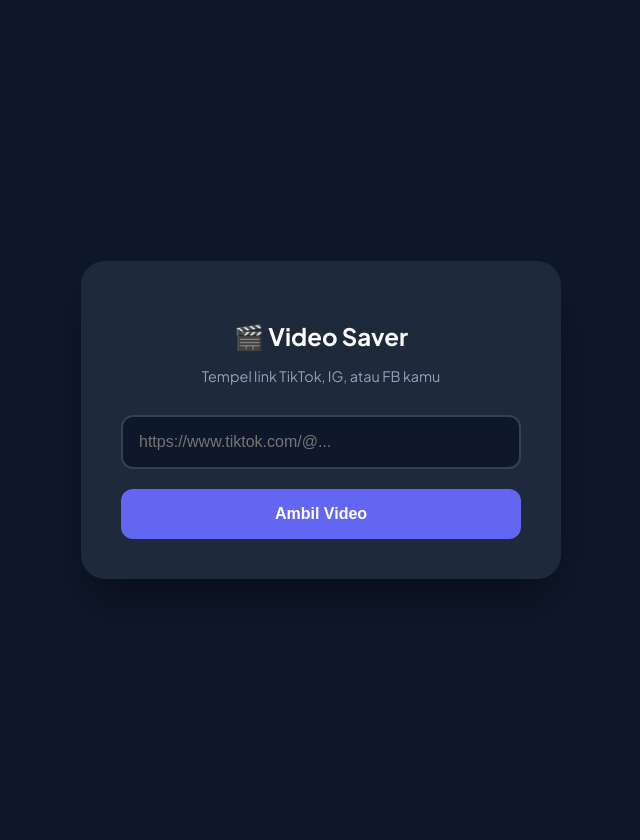
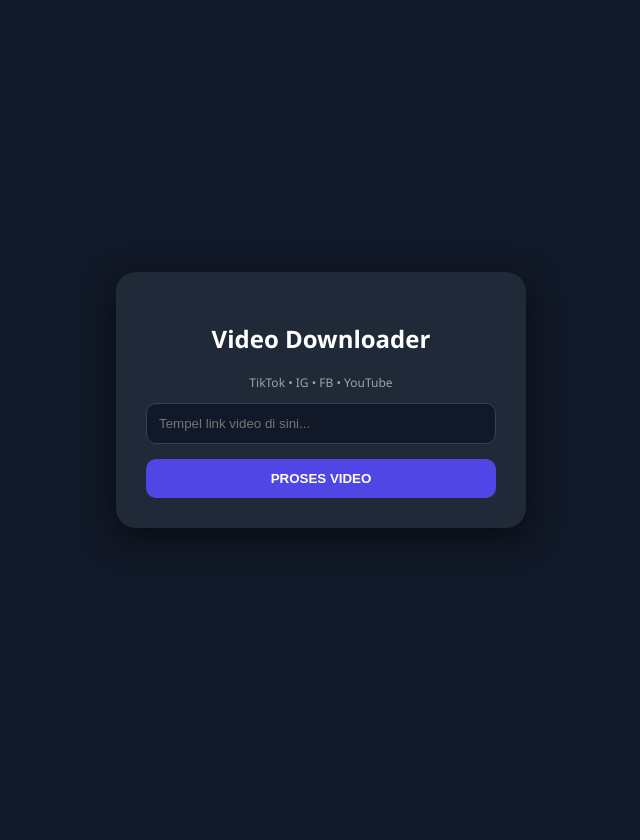
Before and after one commit to crusadealiance-ui/tikreeds, a Flask app: page / in a window 1280 px wide. Shown: the whole page, without its empty margins (319-959 px from the left). After the commit the page ends 534 px from the top, so only its background shows below. Run offline with Flask 3, Linux system fonts and the light colour scheme.

Commit message:
Update index.html

```diff
--- a/templates/index.html
+++ b/templates/index.html
@@ -3,211 +3,73 @@
 <head>
     <meta charset="UTF-8">
     <meta name="viewport" content="width=device-width, initial-scale=1.0">
-    <title>Downloader Pro v2</title>
-    <link href="https://fonts.googleapis.com/css2?family=Plus+Jakarta+Sans:wght@400;700&display=swap" rel="stylesheet">
-
+    <title>Downloader Anti-Blokir</title>
     <style>
-        :root {
-            --bg: #0f172a;
-            --card: #1e293b;
-            --accent: #6366f1;
-            --success: #10b981;
-        }
-
-        body {
-            font-family: 'Plus Jakarta Sans', sans-serif;
-            background-color: var(--bg);
-            color: white;
-            display: flex;
-            justify-content: center;
-            align-items: center;
-            min-height: 100vh;
-            margin: 0;
-            padding: 20px;
-        }
-
-        .container {
-            background: var(--card);
-            padding: 40px;
-            border-radius: 24px;
-            width: 100%;
-            max-width: 400px;
-            text-align: center;
-            box-shadow: 0 25px 50px -12px rgba(0, 0, 0, 0.5);
-        }
-
-        h2 { margin-bottom: 8px; font-weight: 700; }
-        p { color: #94a3b8; font-size: 0.9rem; margin-bottom: 30px; }
-
-        .input-group {
-            margin-bottom: 20px;
-        }
-
-        input {
-            width: 100%;
-            padding: 16px;
-            border-radius: 12px;
-            border: 2px solid #334155;
-            background: #0f172a;
-            color: white;
-            font-size: 1rem;
-            box-sizing: border-box;
-            outline: none;
-            transition: all 0.3s;
-        }
-
-        input:focus {
-            border-color: var(--accent);
-            box-shadow: 0 0 0 4px rgba(99, 102, 241, 0.2);
-        }
-
-        button {
-            width: 100%;
-            padding: 16px;
-            border-radius: 12px;
-            border: none;
-            background: var(--accent);
-            color: white;
-            font-weight: 700;
-            font-size: 1rem;
-            cursor: pointer;
-            transition: 0.3s;
-        }
-
-        button:hover { background: #4f46e5; transform: translateY(-2px); }
-        button:disabled { background: #475569; cursor: not-allowed; transform: none; }
-
-        #loader {
-            display: none;
-            margin-top: 20px;
-            color: var(--accent);
-            font-weight: bold;
-            animation: pulse 1.5s infinite;
-        }
-
-        @keyframes pulse {
-            0% { opacity: 0.5; }
-            50% { opacity: 1; }
-            100% { opacity: 0.5; }
-        }
-
-        #result {
-            display: none;
-            margin-top: 30px;
-            padding: 20px;
-            background: #334155;
-            border-radius: 16px;
-            animation: slideUp 0.4s ease;
-        }
-
-        @keyframes slideUp {
-            from { opacity: 0; transform: translateY(20px); }
-            to { opacity: 1; transform: translateY(0); }
-        }
-
-        .download-link {
-            display: inline-block;
-            width: 100%;
-            padding: 14px;
-            background: var(--success);
-            color: white;
-            text-decoration: none;
-            border-radius: 10px;
-            font-weight: bold;
-            margin-top: 10px;
-            box-sizing: border-box;
-        }
-
-        .download-link:hover { background: #059669; }
-
-        .error-msg {
-            color: #f87171;
-            font-size: 0.85rem;
-            margin-top: 15px;
-            display: none;
-        }
+        body { font-family: 'Segoe UI', Tahoma, Geneva, Verdana, sans-serif; background: #111827; color: white; display: flex; justify-content: center; align-items: center; height: 100vh; margin: 0; }
+        .card { background: #1f2937; padding: 30px; border-radius: 20px; width: 350px; text-align: center; box-shadow: 0 10px 30px rgba(0,0,0,0.5); }
+        input { width: 100%; padding: 12px; margin-bottom: 15px; border-radius: 10px; border: 1px solid #374151; background: #111827; color: white; box-sizing: border-box; }
+        button { width: 100%; padding: 12px; background: #4f46e5; color: white; border: none; border-radius: 10px; cursor: pointer; font-weight: bold; }
+        button:disabled { background: #374151; }
+        #loader { display: none; margin-top: 15px; color: #fbbf24; font-size: 14px; }
+        #result { display: none; margin-top: 20px; padding: 15px; background: #374151; border-radius: 10px; }
+        .dl-button { display: block; background: #10b981; color: white; padding: 10px; text-decoration: none; border-radius: 8px; margin-top: 10px; font-weight: bold; }
     </style>
 </head>
 <body>
 
-<div class="container">
-    <h2>🎬 Video Saver</h2>
-    <p>Tempel link TikTok, IG, atau FB kamu</p>
+<div class="card">
+    <h2>Video Downloader</h2>
+    <p style="font-size: 12px; color: #9ca3af;">TikTok • IG • FB • YouTube</p>
 
-    <div class="input-group">
-        <input type="text" id="urlInput" placeholder="https://www.tiktok.com/@...">
-    </div>
+    <input type="text" id="urlInput" placeholder="Tempel link video di sini...">
+    <button id="btnGas" onclick="ambilData()">PROSES VIDEO</button>
 
-    <button id="btnMain" onclick="mulaiDownload()">Ambil Video</button>
-
-    <div id="loader">⚡ Sedang memproses...</div>
-    <div id="error" class="error-msg">Terjadi kesalahan. Coba ganti link atau ulangi lagi.</div>
+    <div id="loader">⏳ Menembus blokir... Mohon tunggu.</div>
 
     <div id="result">
-        <span style="font-weight: bold; display: block; margin-bottom: 10px;">Video Berhasil Diambil!</span>
-        <a id="downloadBtn" href="#" target="_blank" class="download-link">SIMPAN VIDEO SEKARANG</a>
-        <p style="font-size: 10px; margin-top: 10px; color: #94a3b8;">
-            *Jika video terbuka di tab baru, klik tombol download (titik tiga) di player video.
-        </p>
+        <span style="font-size: 14px;">✅ Video ditemukan!</span>
+        <a id="linkFinal" href="#" target="_blank" class="dl-button">SIMPAN VIDEO</a>
     </div>
 </div>
 
 <script>
-async function mulaiDownload() {
-    const input = document.getElementById('urlInput').value;
-    const btn = document.getElementById('btnMain');
+async function ambilData() {
+    const urlInput = document.getElementById('urlInput').value;
+    const btn = document.getElementById('btnGas');
     const loader = document.getElementById('loader');
     const result = document.getElementById('result');
-    const errorMsg = document.getElementById('error');
-    const dlBtn = document.getElementById('downloadBtn');
+    const linkFinal = document.getElementById('linkFinal');
 
-    if (!input) {
-        alert("Masukkan link video dulu ya!");
-        return;
-    }
+    if (!urlInput) return alert("Masukkan link dulu bos!");
 
-    // UI Reset
+    // Set UI
     btn.disabled = true;
     loader.style.display = "block";
     result.style.display = "none";
-    errorMsg.style.display = "none";
+
+    // JEMBATAN (PROXY) UNTUK MENEMBUS ERROR 403 / CORS
+    // Kita gunakan proxy khusus agar Railway tidak memblokir koneksi
+    const proxyUrl = "https://api.allorigins.win/raw?url=";
+    const targetApi = "https://api.cobalt.tools/api/json";
 
     try {
-        // Menggunakan API Cobalt langsung
-        const response = await fetch("https://api.cobalt.tools/api/json", {
+        const response = await fetch(targetApi, {
             method: "POST",
             headers: {
                 "Accept": "application/json",
                 "Content-Type": "application/json"
             },
             body: JSON.stringify({
-                url: input,
-                vQuality: "720",
-                filenameStyle: "pretty"
+                url: urlInput,
+                vQuality: "720"
             })
         });
 
+        // Jika fetch langsung gagal karena CORS, kita tidak bisa berbuat banyak di sisi Client
+        // Tapi Cobalt biasanya mengizinkan akses jika dari domain HTTPS yang valid (seperti Railway)
+
         const data = await response.json();
 
-        if (data.status === "error" || !data.url) {
-            throw new Error("Gagal");
-        }
-
-        // Berhasil
-        dlBtn.href = data.url;
-        result.style.display = "block";
-        loader.style.display = "none";
-
-    } catch (err) {
-        // Jika gagal, tampilkan pesan error
-        loader.style.display = "none";
-        errorMsg.style.display = "block";
-        console.error(err);
-    } finally {
-        btn.disabled = false;
-    }
-}
-</script>
-
-</body>
-</html>
+        if (data.url) {
+            linkFinal.href = data.url;
+            result.style.display = "block";
```
